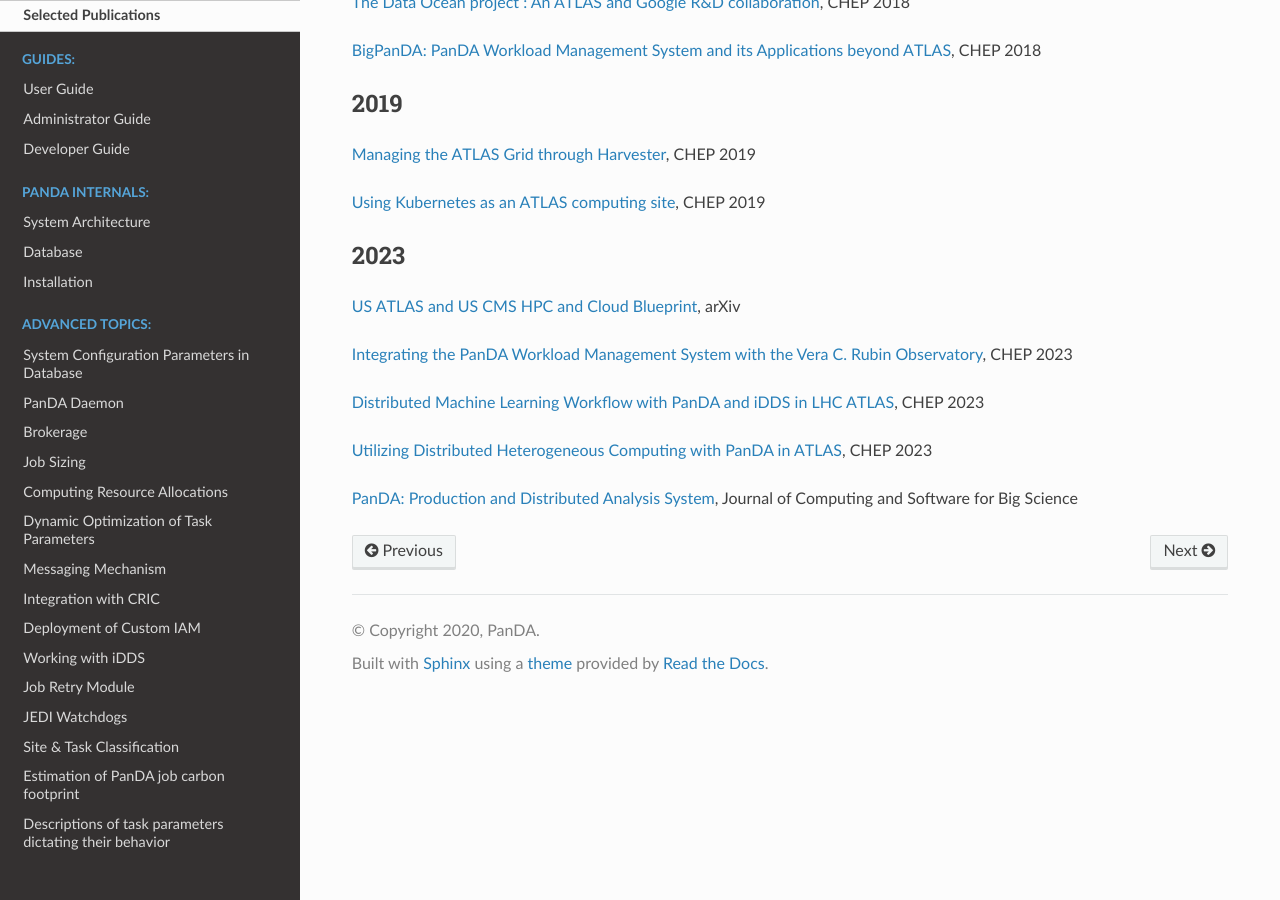
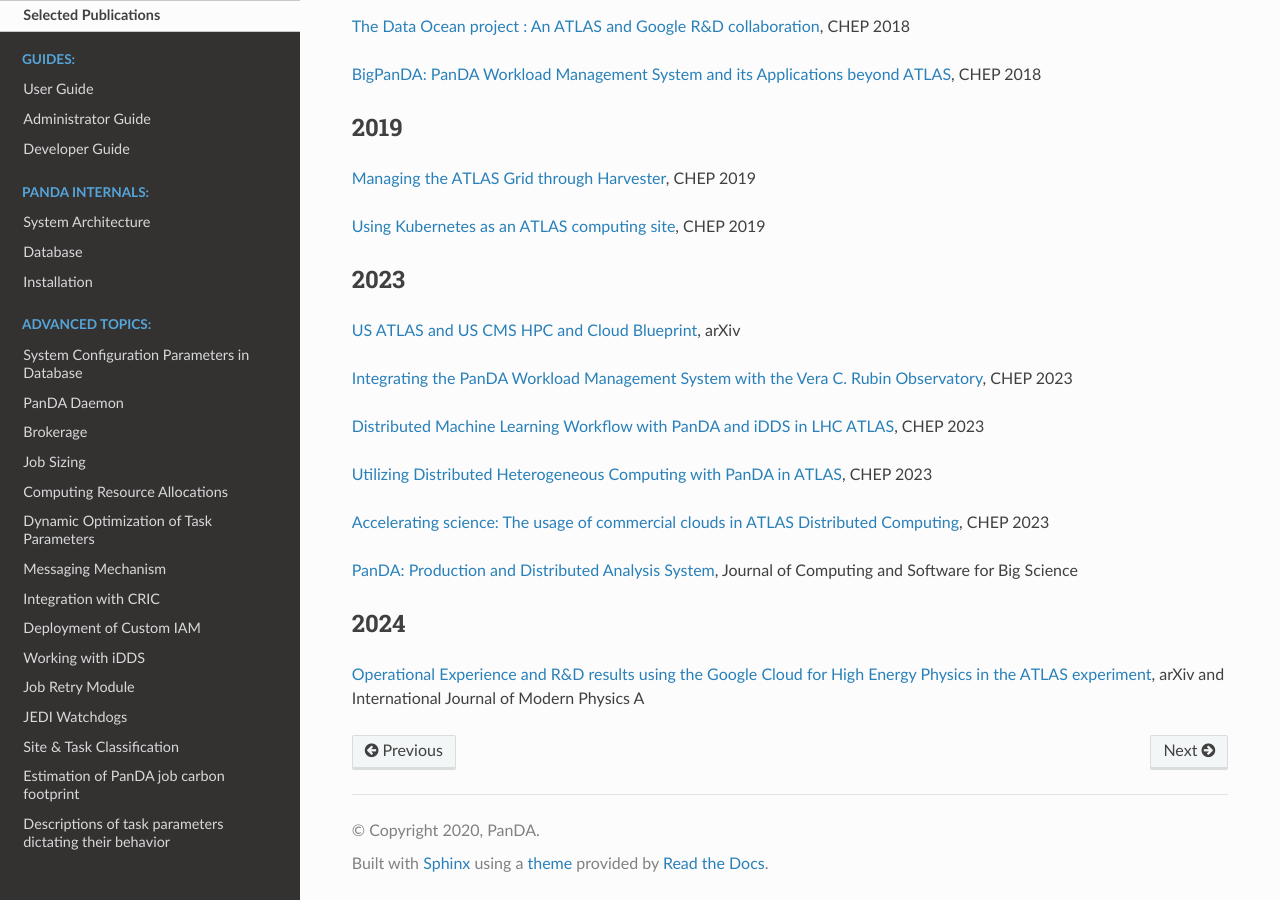
Before and after one commit to PanDAWMS/panda-docs, a Sphinx documentation site: the page built from docs/source/publications/publications.rst, in a window 1280 px wide and 900 px high, scrolled down 725 px. Built offline with Sphinx 7.4.7 and the Read the Docs theme 2.0.0, drawn with Linux system fonts in a browser that asks for light colours; pages that are not in the unit, such as notebooks, are missing from menus.

Commit message:
Adding 2 more publications

```diff
--- a/docs/source/publications/publications.rst
+++ b/docs/source/publications/publications.rst
@@ -42,4 +42,10 @@
 
 `Utilizing Distributed Heterogeneous Computing with PanDA in ATLAS <https://doi.org/10.1051/epjconf/202429504053>`_, CHEP 2023
 
+`Accelerating science: The usage of commercial clouds in ATLAS Distributed Computing <https://doi.org/10.1051/epjconf/202429507002>`_, CHEP 2023
+
 `PanDA: Production and Distributed Analysis System <https://doi.org/10.1007/s41781-024-00114-3>`_, Journal of Computing and Software for Big Science
+
+2024
+==============
+`Operational Experience and R&D results using the Google Cloud for High Energy Physics in the ATLAS experiment <https://arxiv.org/abs/2403.15873>`_, arXiv and International Journal of Modern Physics A
```
